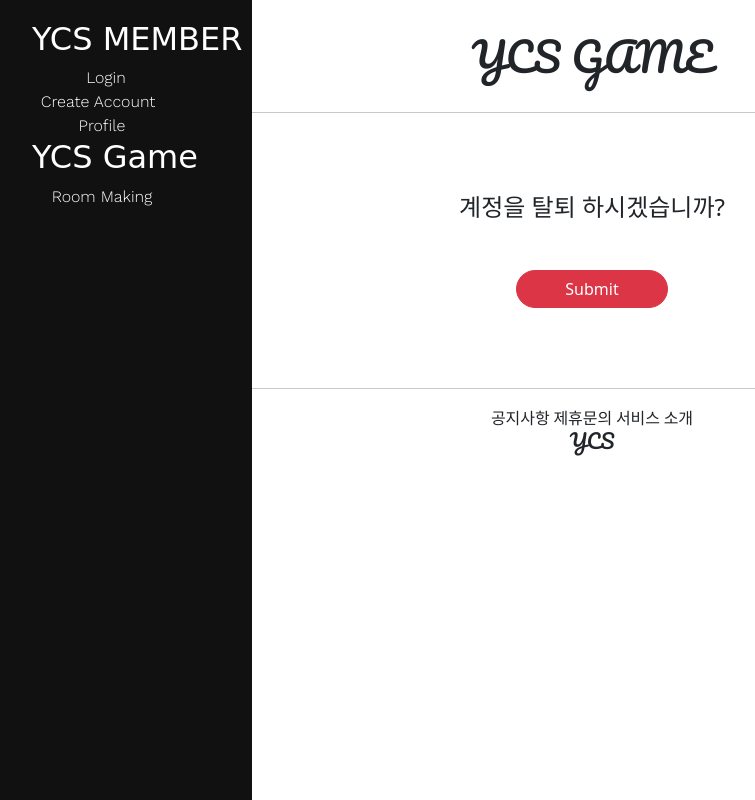
After one commit to hokoro/YCSGAME, a Django app: template accountapp/templates/accountapp/delete.html in a window 1280 px wide. The commit adds this page. Shown: the whole page, without its empty margins (48-803 px from the left). Run offline with Django 3.2, Linux system fonts and the light colour scheme; the template is opened without the code that fills it: values that come from a table or form of the project are taken from there, others are empty; tables that the repository leaves empty hold one stand-in row (values such as "Sample post"); some libraries are stand-ins or nearby versions; some web fonts are replaced.

Commit message:
delete(계정탈퇴) 기능 작성

```diff
--- /dev/null
+++ b/accountapp/templates/accountapp/delete.html
@@ -0,0 +1,18 @@
+{% extends 'base.html' %}
+{% load bootstrap4 %}
+
+{% block content %}
+        <div class = "text-center mw-500 m-auto">  <!--bootstrap 에서 제공해주는 class-->
+        <div class = "m-5"> <!--margin 5-->
+            <h4>계정을 탈퇴 하시겠습니까?</h4>
+        </div>
+        <div class>
+            <form action = "{% url 'accountapp:delete' pk=target_user.pk %}" method = "post"> {# 타겟 유저는 객체의 고유값 #}
+                {% csrf_token %}
+                <div class = "m-5">
+                    <input type = "submit" class="btn btn-danger rounded-pill px-5">
+                </div>
+            </form>
+        </div>
+    </div>
+{% endblock %}
--- a/accountapp/urls.py
+++ b/accountapp/urls.py
@@ -2,7 +2,7 @@ from django.contrib.auth.views import LoginView, LogoutView
 from django.urls import path
 from django.views.generic import CreateView
 
-from accountapp.views import AccountCreateView, AccountDetailView, AccountUpdateView
+from accountapp.views import AccountCreateView, AccountDetailView, AccountUpdateView, AccountDeleteView
 
 app_name = 'accountapp'
 
@@ -12,4 +12,5 @@ urlpatterns =[
     path('logout/',LogoutView.as_view(),name='logout'),
     path('detail/<int:pk>',AccountDetailView.as_view(),name='detail'),
     path('update/<int:pk>',AccountUpdateView.as_view(),name='update'),
+    path('delete/<int:pk>',AccountDeleteView.as_view(),name='delete'),
 ]
--- a/templates/sidebar.html
+++ b/templates/sidebar.html
@@ -34,6 +34,12 @@
                             Account Edit
                         </a>
                     </span>
+                    <br>
+                    <span class="mx-2">
+                        <a href="{% url 'accountapp:delete' pk=user.pk %}">
+                            Account Quit
+                        </a>
+                    </span>
                 {% endif %}
                 <br>
                 <span class="mx-2">
```
Also changed, not shown: accountapp/views.py (+12 -3 lines).
